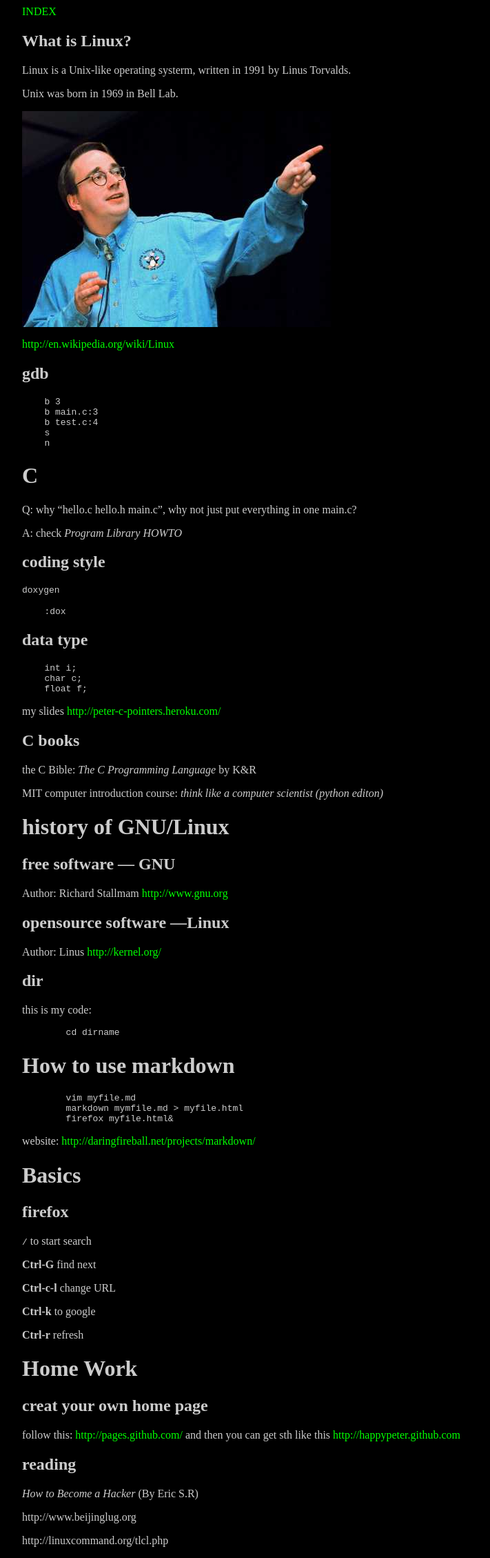
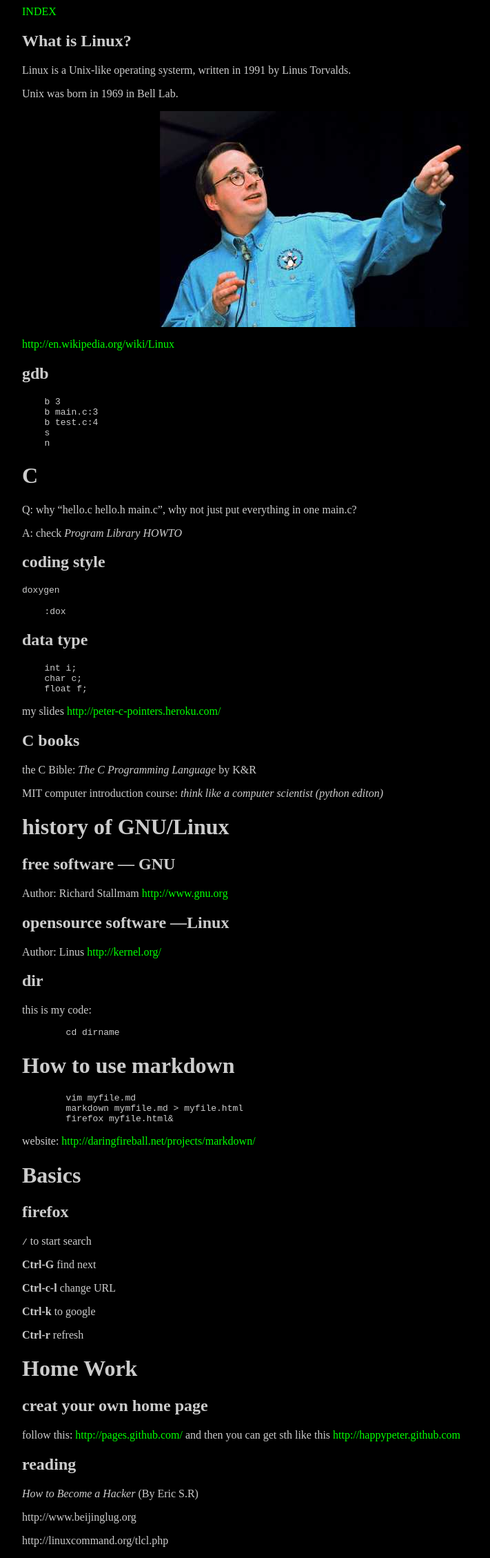
Before and after one commit to happypeter/LGCB, a Jekyll site: the page built from book/misc.md, in a window 1280 px wide. Shown: the whole page at 69% size, without its empty margins (68-779 px from the left). Built offline with Jekyll 4.4.1, drawn with Linux system fonts in a browser that asks for light colours; Markdown is read by kramdown in place of the engine named in the settings.

Commit message:
this works

```diff
--- a/css/lgcb.css
+++ b/css/lgcb.css
@@ -54,3 +54,7 @@ padding: 8px 12px 8px 12px;
 font-size: 15px;
 font-weight: bold;
 }
+img
+{
+margin-left: 200px;
+}
```
